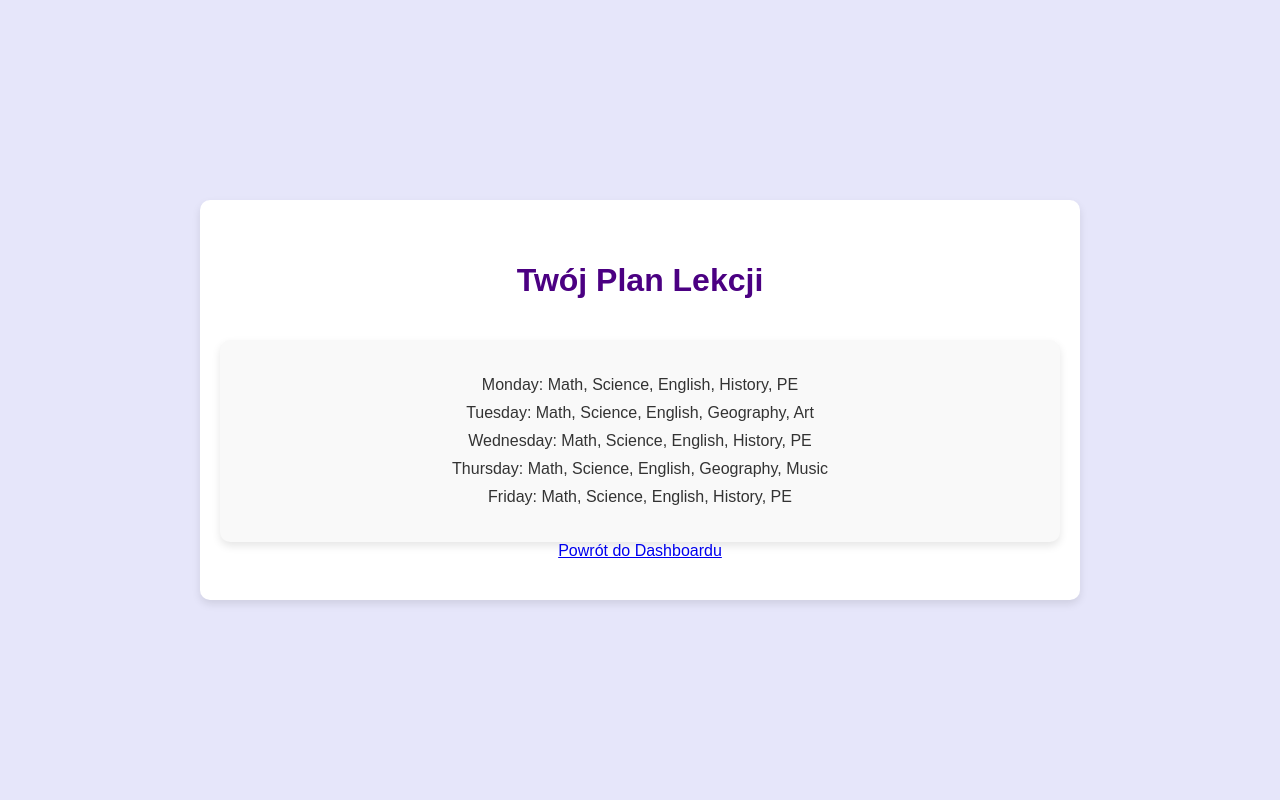
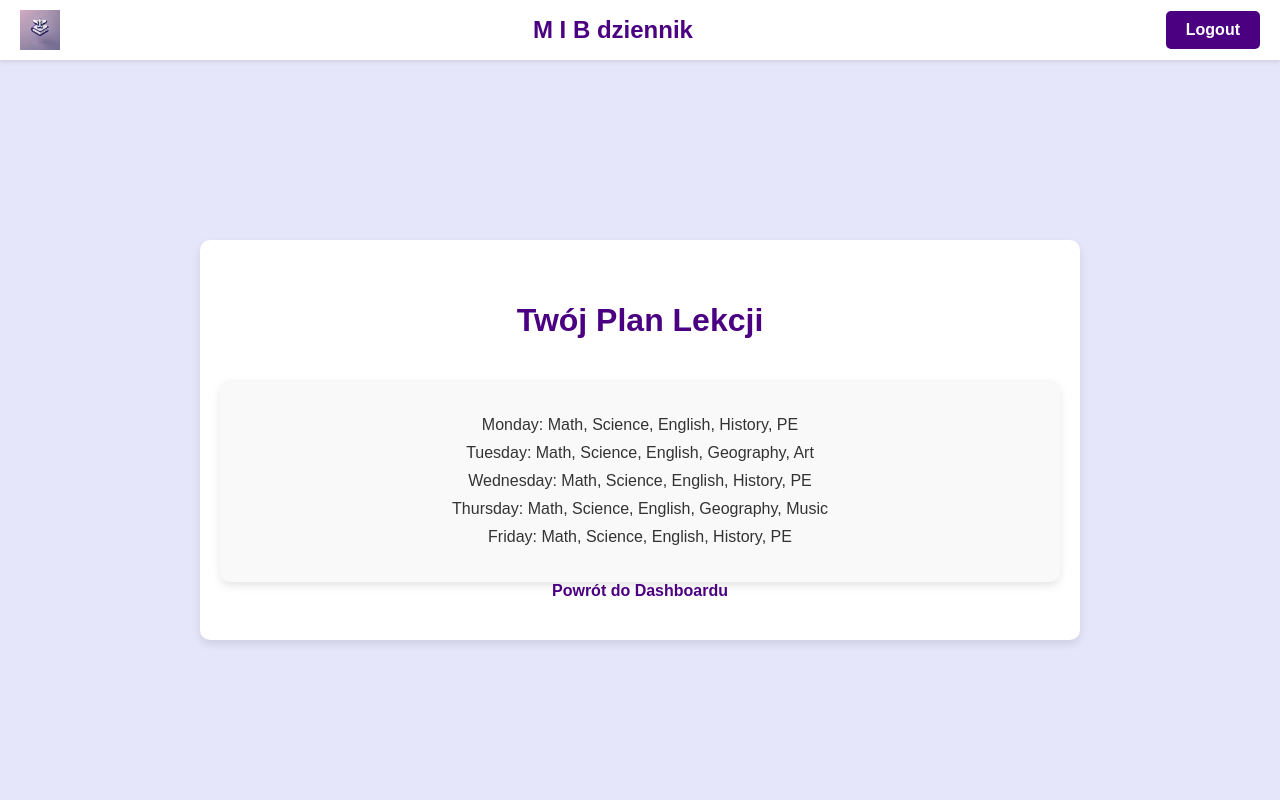
Before and after one commit to UniSzef/Hackaton_UAM, a Flask app: page /schedule in a window 1280 px wide. Run offline with Flask 3, Linux system fonts and the light colour scheme; a user stored in the database is signed in.

Commit message:
frontend end??

```diff
--- a/app/static/schedule.css
+++ b/app/static/schedule.css
@@ -2,15 +2,55 @@
 body {
     background-color: lavender;
     display: flex;
+    flex-direction: column;
     justify-content: center;
     align-items: center;
     height: 100vh;
     margin: 0;
     font-family: Arial, sans-serif;
+    position: relative;
 }
 
 h1 {
     color: #4b0082;
+}
+
+.header {
+    width: 100%;
+    display: flex;
+    align-items: center;
+    justify-content: space-between;
+    padding: 10px 20px;
+    box-sizing: border-box;
+    background-color: white;
+    position: absolute;
+    top: 0;
+    left: 0;
+    right: 0;
+    box-shadow: 0 2px 4px rgba(0, 0, 0, 0.1);
+}
+
+.logo {
+    height: 40px;
+}
+
+.title {
+    font-size: 24px;
+    font-weight: bold;
+    color: #4b0082;
+}
+
+.logout {
+    background-color: #4b0082;
+    color: white;
+    padding: 10px 20px;
+    border-radius: 5px;
+    text-align: center;
+    text-decoration: none;
+}
+
+.logout:hover {
+    background-color: #8a2be2;
 }
 
 .container {
@@ -24,6 +64,7 @@ h1 {
     box-shadow: 0 4px 8px rgba(0, 0, 0, 0.1);
     width: 80%;
     max-width: 800px;
+    margin-top: 80px;
 }
 
 .data-section {
@@ -44,3 +85,13 @@ li {
     margin: 10px 0;
     color: #333;
 }
+
+a {
+    color: #4b0082;
+    text-decoration: none;
+    font-weight: bold;
+}
+
+a:hover {
+    color: #8a2be2;
+}
--- a/app/templates/dashboard.html
+++ b/app/templates/dashboard.html
@@ -7,6 +7,8 @@
 </head>
 <body>
     <div class="header">
+        <img src="{{ url_for('static', filename='logo.webp') }}" alt="Logo" class="logo">
+        <span class="title">M I B dziennik</span>
         <a class="logout" href="{{ url_for('main.logout') }}">Logout</a>
     </div>
     <div class="container">
--- a/app/templates/grades.html
+++ b/app/templates/grades.html
@@ -6,6 +6,11 @@
     <link rel="stylesheet" href="{{ url_for('static', filename='grade.css') }}">
 </head>
 <body>
+    <div class="header">
+        <img src="{{ url_for('static', filename='logo.webp') }}" alt="Logo" class="logo">
+        <span class="title">M I B dziennik</span>
+        <a class="logout" href="{{ url_for('main.logout') }}">Logout</a>
+    </div>
     <div class="container">
         <h1>Twoje Oceny</h1>
         <div class="data-section">
--- a/app/templates/login.html
+++ b/app/templates/login.html
@@ -6,6 +6,10 @@
     <link rel="stylesheet" href="{{ url_for('static', filename='main.css') }}">
 </head>
 <body>
+    <div id="wrapper" style="display: flex; flex-direction: column; justify-content: center;">
+        <div class="logo-container" style="display: flex; flex-direction: column; align-items: center; text-align: center;">
+            <img src="{{ url_for('static', filename='logo.webp') }}" alt="Logo" class="logo" style="height: 200px; width: 200px; border-radius: 8px;">
+        </div>
         <div class="container">
             <div>
                 <h1>Witaj użytkowniku</h1>
@@ -16,5 +20,6 @@
                 <button type="submit">Login</button>
             </form>
         </div>
+    </div>
 </body>
 </html>
--- a/app/templates/schedule.html
+++ b/app/templates/schedule.html
@@ -6,6 +6,11 @@
     <link rel="stylesheet" href="{{ url_for('static', filename='schedule.css') }}">
 </head>
 <body>
+    <div class="header">
+        <img src="{{ url_for('static', filename='logo.webp') }}" alt="Logo" class="logo">
+        <span class="title">M I B dziennik</span>
+        <a class="logout" href="{{ url_for('main.logout') }}">Logout</a>
+    </div>
     <div class="container">
         <h1>Twój Plan Lekcji</h1>
         <div class="data-section">
```
Also changed, not shown: app/static/dashboard.css (+25 -3 lines), app/static/grade.css (+51 -1 lines), app/static/main.css (+11 -0 lines), app/static/logo.webp (added). Lines whose indentation alone changed are shown as unchanged.
